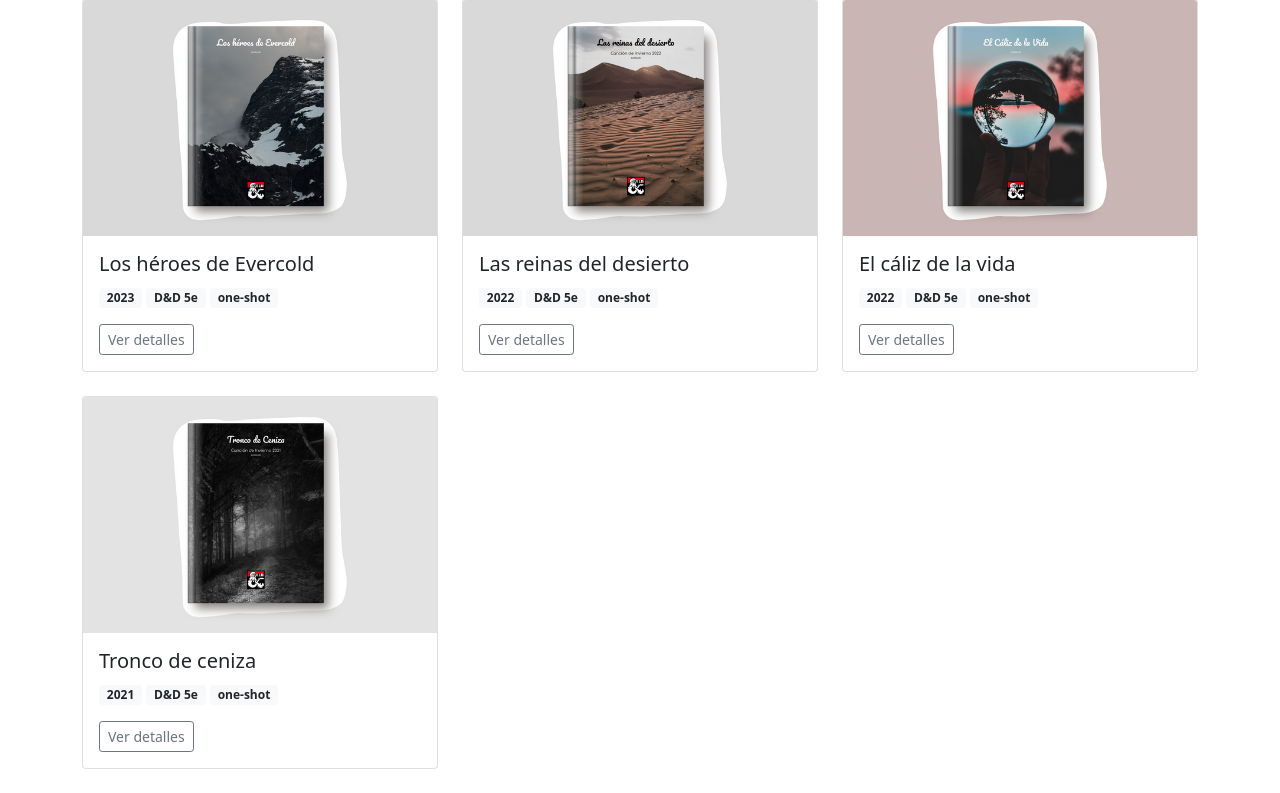
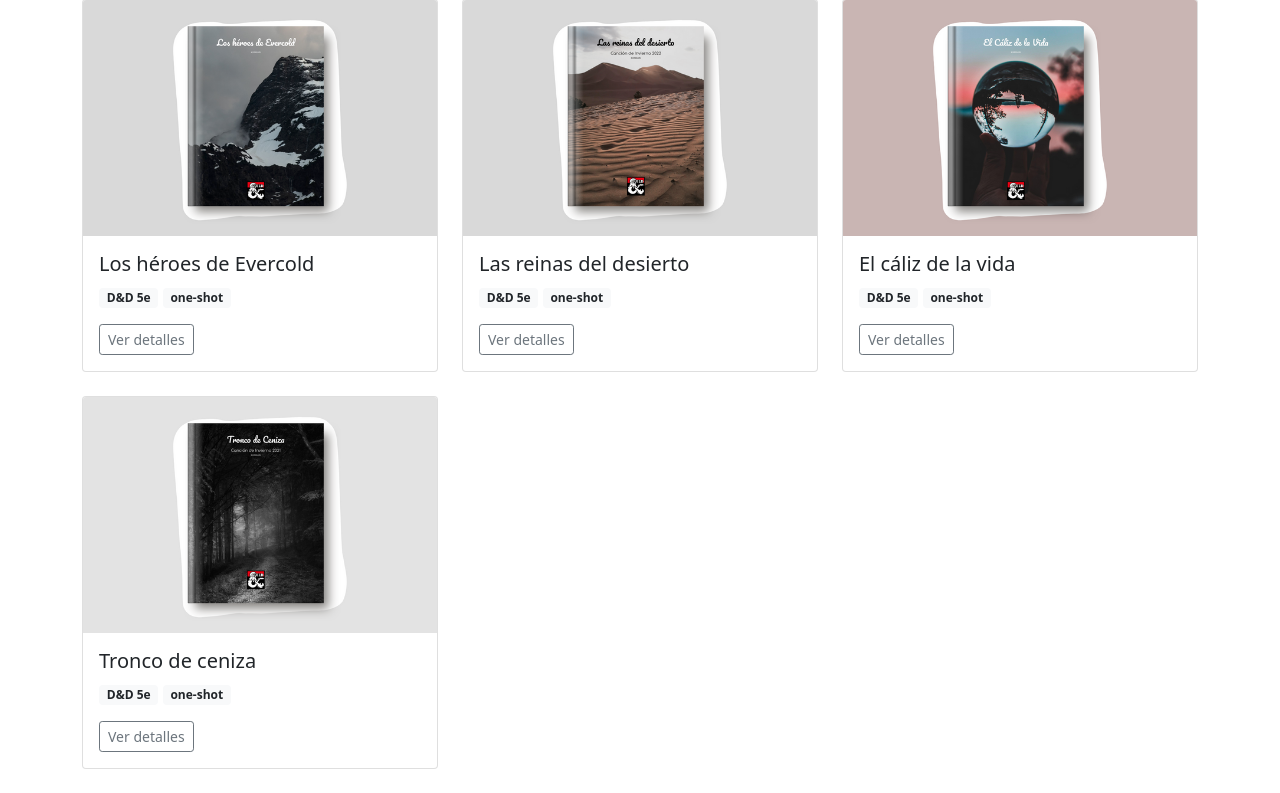
Before and after one commit to carleshf/kuragari-xyz, a Flask app: page / in a window 1280 px wide. Shown: the part 81-874 px from the top of the page. Run offline with Flask 3, Linux system fonts and the light colour scheme.

Commit message:
Removed "year" from catallogue

```diff
--- a/templates/index.html
+++ b/templates/index.html
@@ -14,9 +14,9 @@
 									<h5 class="card-title">{{ mdl.title }}</h5>
 									<p>
 										{% if mdl.available %}
-											<span class="badge bg-light text-dark">{{ mdl.year }}</span>&nbsp;<span class="badge bg-light text-dark">{{ mdl.system }}</span>&nbsp;<span class="badge bg-light text-dark">{{ mdl.type }}</span>
+											<span class="badge bg-light text-dark">{{ mdl.system }}</span>&nbsp;<span class="badge bg-light text-dark">{{ mdl.type }}</span>
 										{% else %}
-											<span class="badge bg-light text-dark">{{ mdl.year }}</span>&nbsp;<span class="badge bg-light text-dark">{{ mdl.system }}</span>&nbsp;<span class="badge bg-light text-dark">{{ mdl.type }}</span>&nbsp;<span class="badge bg-warning text-dark">{{ labels.lbl_ctl_not_available }}</span>
+											<span class="badge bg-light text-dark">{{ mdl.system }}</span>&nbsp;<span class="badge bg-light text-dark">{{ mdl.type }}</span>&nbsp;<span class="badge bg-warning text-dark">{{ labels.lbl_ctl_not_available }}</span>
 										{% endif %}
 									</p>
 									<a href="{{ url_for( 'module', title = mdl.lang_slug ) }}" class="btn btn btn-outline-secondary btn-sm">{{ labels.lbl_ctl_details }}</a>
```
